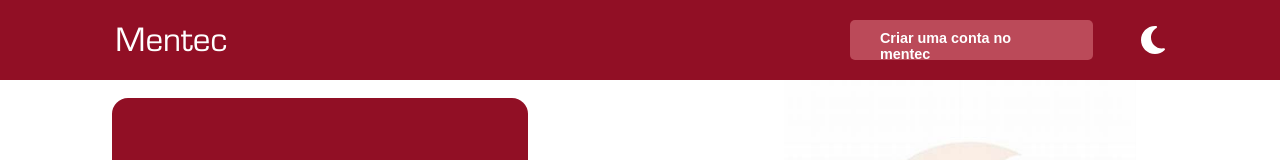
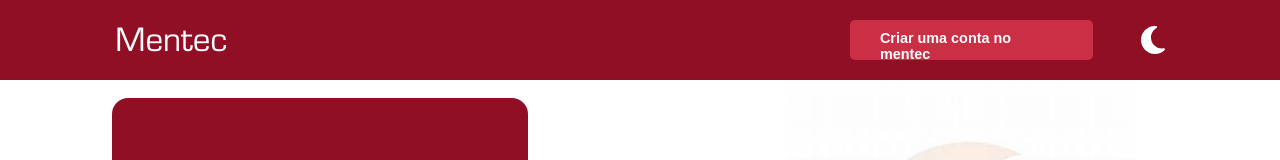
Before and after one commit to devGusta2/Mentec, a React (Create React App) app: page /Login in a window 1280 px wide. Shown: the top 160 px of the page. Built offline with nearby package versions, Linux system fonts and the light colour scheme.

Commit message:
Colors with variables

```diff
--- a/src/Pages/login/Login.module.css
+++ b/src/Pages/login/Login.module.css
@@ -5,23 +5,28 @@
     --bg-color:#02072D;
     --bg-color1:#A6192E;
     --bg-red1:#A6192E;
-    --bg-red2:#910F25;
+    --bg-background2:#910F25;
     --bg-red3:#770B1C;
     --bg-color2:#000434;
     --bg-color3:whitesmoke;
     --bg-azulteste:rgb(39, 22, 101);
     --bg-menu:#00013C;
     --bg-body:#1E1E1E;
+
+
+    --bg-btn1:#CA2F46;
+    --bg-btn2:#a73142;
   }
 
 .main{
     height: 100vh;
     width: 100%;
+    user-select: none;
 }
 .header{
     height: 5em;
     width: 100%;
-    background-color: var(--bg-red2);
+    background-color: var(--bg-background2);
     display: flex;
     align-items: center;
     justify-content: space-between;
@@ -42,7 +47,7 @@
     width: 250px;
     border-radius: 5px;
     cursor: pointer;
-    background-color: rgb(187, 74, 89);
+    background-color:var(--bg-btn1);
     color: white;
     text-decoration: none;
     padding: 10px 30px;
@@ -65,7 +70,7 @@
 .formLogin{
     height: 95%;
     width: 65%;
-    background-color: var(--bg-red2);
+    background-color: var(--bg-background2);
     border-radius: 16px;
     display: flex;
     flex-direction: column;
@@ -119,7 +124,7 @@
 #btnLogin{
     height: 50px;
     width: 130px;
-    background-color: #a73142;
+    background-color:var(--bg-btn2);
     border: 0;
     outline: 0;
     color: white;
@@ -189,7 +194,13 @@
     color: white;
     height: 100%;
 }
-
+#btnDark{
+    cursor: pointer;
+    transition: 0.5s;
+}
+#btnDark:hover{
+    transform: rotateZ(-20deg);
+}
 
 /* responsivo */
 
```
